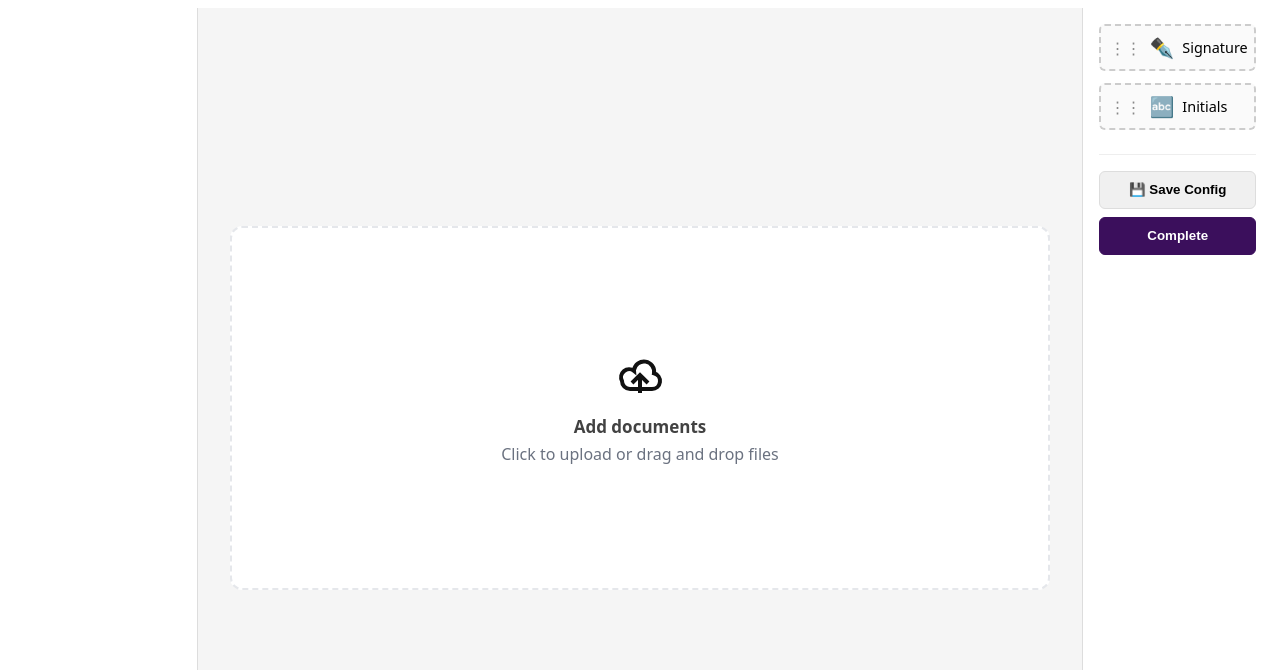
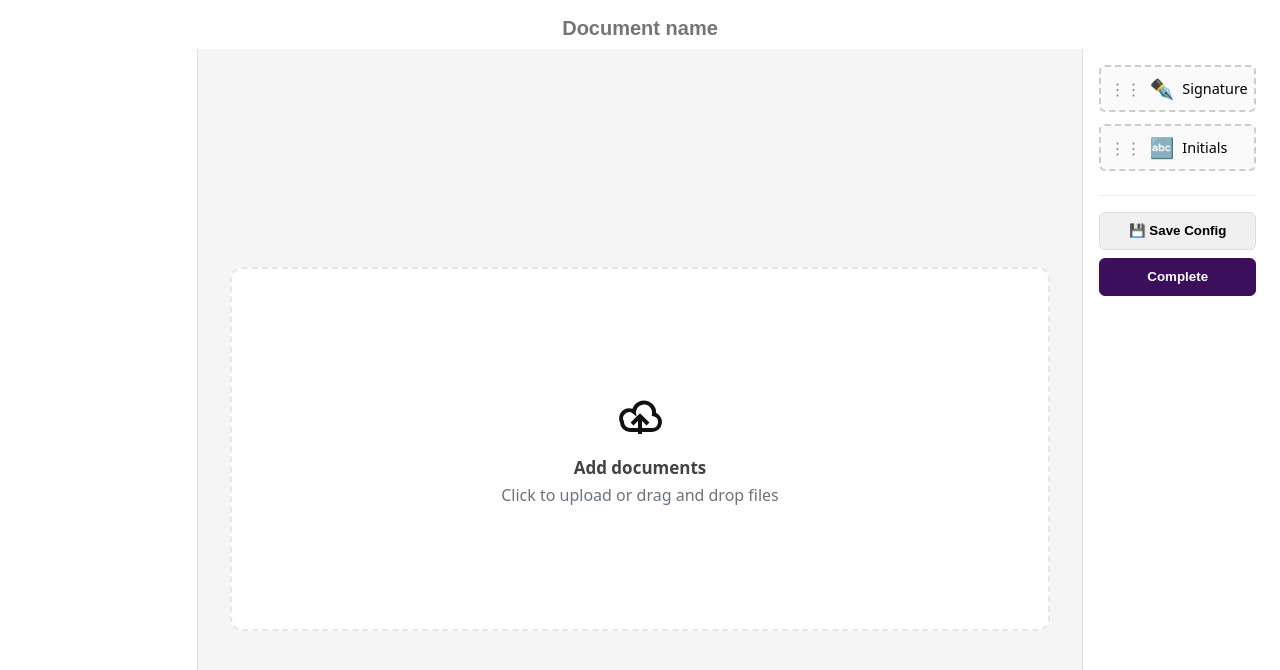
Before and after one commit to EBEN4REAL/document-signer, a Vue app: page / in a window 1280 px wide. Shown: the top 670 px of the page. Built offline with nearby package versions, Linux system fonts and the light colour scheme; the HTML template or start-up script is replaced by a standard one.

Commit message:
update pdf signer page

```diff
--- a/src/views/PdfSignerPage.vue
+++ b/src/views/PdfSignerPage.vue
@@ -1,4 +1,14 @@
 <template>
+  <div class="document-name">
+    <input
+      ref="documentNameInput"
+      v-model="documentName"
+      @blur="idbSet(NAME_KEY, documentName)"
+      placeholder="Document name"
+      class="document-name-input"
+    />
+  </div>
+
   <div class="pdf-signer-container" :class="{ locked: layoutLocked }">
     <!-- Left thumbnails & “Add PDF” -->
     <div class="col thumbs-col">
@@ -12,14 +22,10 @@
         >
           <img :src="p.thumbnailUrl" class="thumb" />
 
-          <!-- Improved overlay with Replace + Close -->
+          <!-- Overlay -->
           <div class="thumb-overlay improved">
-            <!-- Delete page is always allowed (doesn't affect your 6 rules) -->
             <button class="thumb-close" @click.stop="removePage(idx)">✕</button>
-
             <button class="thumb-replace-pill" @click.stop="triggerReplace(idx)">REPLACE</button>
-
-            <!-- Hidden input actually doing the replace -->
             <input
               :ref="(el) => (replaceInputs[idx] = el as HTMLInputElement | null)"
               type="file"
@@ -28,6 +34,9 @@
               @change="onReplacePdfUpload(idx, $event)"
             />
           </div>
+
+          <!-- New filename display -->
+          <div class="thumb-filename" :title="p.fileName">{{ p.fileName }}</div>
         </div>
       </div>
 
@@ -249,6 +258,7 @@ import type { PageViewport, PDFPageProxy } from 'pdfjs-dist'
 import { set as idbSet, get as idbGet } from 'idb-keyval'
 
 const STORAGE_KEY = 'pdfSignerConfigV6'
+const NAME_KEY = 'pdfSignerDocumentNameV6'
 
 pdfjsLib.GlobalWorkerOptions.workerSrc = new URL(
   'pdfjs-dist/build/pdf.worker.js',
@@ -278,6 +288,7 @@ interface PageData {
   imageData: ImageData | null
   thumbnailUrl: string
   fields: Field[]
+  fileName: string
 }
 type RenderTask = ReturnType<PDFPageProxy['render']>
 
@@ -301,6 +312,9 @@ const drawPad = ref<HTMLCanvasElement | null>(null)
 const canvasCol = ref<HTMLDivElement | null>(null)
 
 const isDragOver = ref(false)
+
+const documentName = ref('')
+const documentNameInput = ref<HTMLInputElement | null>(null)
 
 /** --- Helpers & Constants --- **/
 const PADDING = 6,
@@ -335,13 +349,19 @@ watch(layoutLocked, (locked) => {
 
 // Load saved config on mount (Fill phase)
 onMounted(async () => {
+  const savedName = await idbGet(NAME_KEY)
+  if (typeof savedName === 'string') {
+    documentName.value = savedName
+  }
   const saved = await idbGet(STORAGE_KEY)
+  console.log('saved => 339', saved)
   if (saved) {
     const typed = saved as {
       pages: Array<{
         uid: string
         pageNumber: number
         pdfBase64: string
+        fileName?: string // ← add this line
         fields: Array<
           Omit<Field, 'sigBuffer'> & {
             sigBuffer?: number[]
@@ -362,7 +382,20 @@ onMounted(async () => {
           ...f,
           sigBuffer: f.sigBuffer ? new Uint8Array(f.sigBuffer).buffer : undefined,
         })),
+        fileName: s.fileName ?? '', // ← default fallback
       })
+      // pages.push({
+      //   uid: s.uid,
+      //   pageNumber: s.pageNumber,
+      //   pdfBytes: Uint8Array.from(atob(s.pdfBase64), (c) => c.charCodeAt(0)),
+      //   viewport: null,
+      //   imageData: null,
+      //   thumbnailUrl: '',
+      //   fields: s.fields.map((f) => ({
+      //     ...f,
+      //     sigBuffer: f.sigBuffer ? new Uint8Array(f.sigBuffer).buffer : undefined,
+      //   })),
+      // })
     })
 
     layoutLocked.value = true
@@ -476,6 +509,7 @@ async function appendPdfs(files: FileList) {
         imageData: null,
         thumbnailUrl: '',
         fields: [],
+        fileName: file.name, // ← here
       })
     }
   }
@@ -484,6 +518,11 @@ async function appendPdfs(files: FileList) {
 async function onPdfUpload(e: Event) {
   const inp = e.target as HTMLInputElement
   if (!inp.files?.length) return
+  if (inp.files.length === 1) {
+    documentName.value = inp.files[0].name.replace(/\.[^/.]+$/, '')
+  } else {
+    documentName.value = `Document_${Math.random().toString(36).substring(2, 6).toUpperCase()}`
+  }
 
   isLoading.value = true
   try {
@@ -504,6 +543,12 @@ async function onPdfUpload(e: Event) {
 async function onAddPdfUpload(e: Event) {
   const inp = e.target as HTMLInputElement
   if (!inp.files?.length) return
+  if (inp.files.length === 1) {
+    documentName.value = inp.files[0].name.replace(/\.[^/.]+$/, '')
+  } else {
+    documentName.value = `Document_${Math.random().toString(36).substring(2, 6).toUpperCase()}`
+  }
+
   layoutLocked.value = false // still in layout phase
   await appendPdfs(inp.files)
   inp.value = ''
@@ -516,6 +561,11 @@ async function onAddPdfUpload(e: Event) {
 async function onDropDocuments(e: DragEvent) {
   const files = e.dataTransfer?.files
   if (!files?.length) return
+  if (files.length === 1) {
+    documentName.value = files[0].name.replace(/\.[^/.]+$/, '')
+  } else {
+    documentName.value = `Document_${Math.random().toString(36).substring(2, 6).toUpperCase()}`
+  }
 
   isLoading.value = true
   try {
@@ -837,6 +887,7 @@ async function saveConfig() {
       uid: p.uid,
       pageNumber: p.pageNumber,
       pdfBase64: bytesToBase64(p.pdfBytes),
+      fileName: p.fileName,
       fields: p.fields.map((f) => ({
         id: f.id,
         type: f.type,
@@ -850,6 +901,7 @@ async function saveConfig() {
 
   try {
     await idbSet(STORAGE_KEY, serial)
+    await idbSet(NAME_KEY, documentName.value)
     alert('Configuration saved – please refresh to enter Fill mode.')
     window.location.reload()
   } catch (err) {
@@ -967,10 +1019,10 @@ async function signPdf() {
     window.open(url, '_blank', 'noopener,noreferrer')
 
     // (optional) also trigger download:
-    // const a = document.createElement('a')
-    // a.href = url
-    // a.download = `signed_${new Date().toISOString().slice(0, 10)}.pdf`
-    // a.click()
+    const a = document.createElement('a')
+    a.href = url
+    a.download = `${documentName.value}_${new Date().toISOString().slice(0, 10)}.pdf`
+    a.click()
 
     setTimeout(() => URL.revokeObjectURL(url), 10000)
   } catch (err) {
@@ -1500,6 +1552,42 @@ hr {
   display: none;
 }
 
+.document-name {
+  text-align: center;
+  font-size: 1.25rem;
+  font-weight: 600;
+  color: #333;
+  padding: 0.5rem;
+}
+
+.document-name-input {
+  font-size: 1.25rem;
+  font-weight: 600;
+  color: #333;
+  border: none;
+  background: transparent;
+  text-align: center;
+  outline: none;
+  width: 50%;
+  margin: 0 auto;
+}
+
+.document-name-input:focus {
+  border-bottom: 2px solid #3b0f5c;
+  box-shadow: none;
+}
+
+.thumb-filename {
+  font-size: 12px;
+  color: #444;
+  padding: 4px 6px;
+  text-align: center;
+  word-break: break-word;
+  max-width: 100%;
+  white-space: nowrap;
+  overflow: hidden;
+  text-overflow: ellipsis;
+}
 
 
 /* Responsive styles */
@@ -1570,5 +1658,4 @@ hr {
     min-height: 160px;
   }
 }
-
 </style>
```
